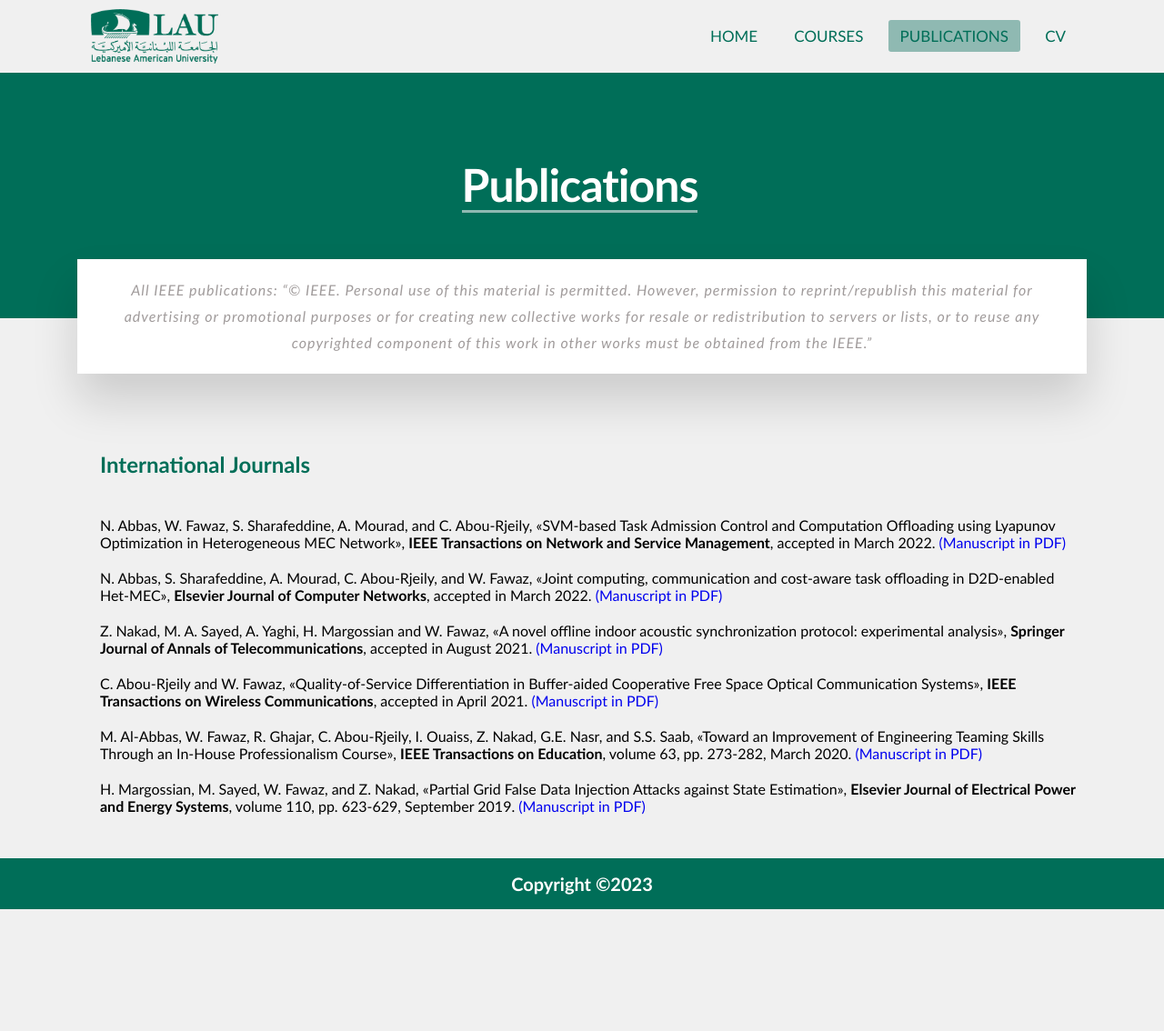
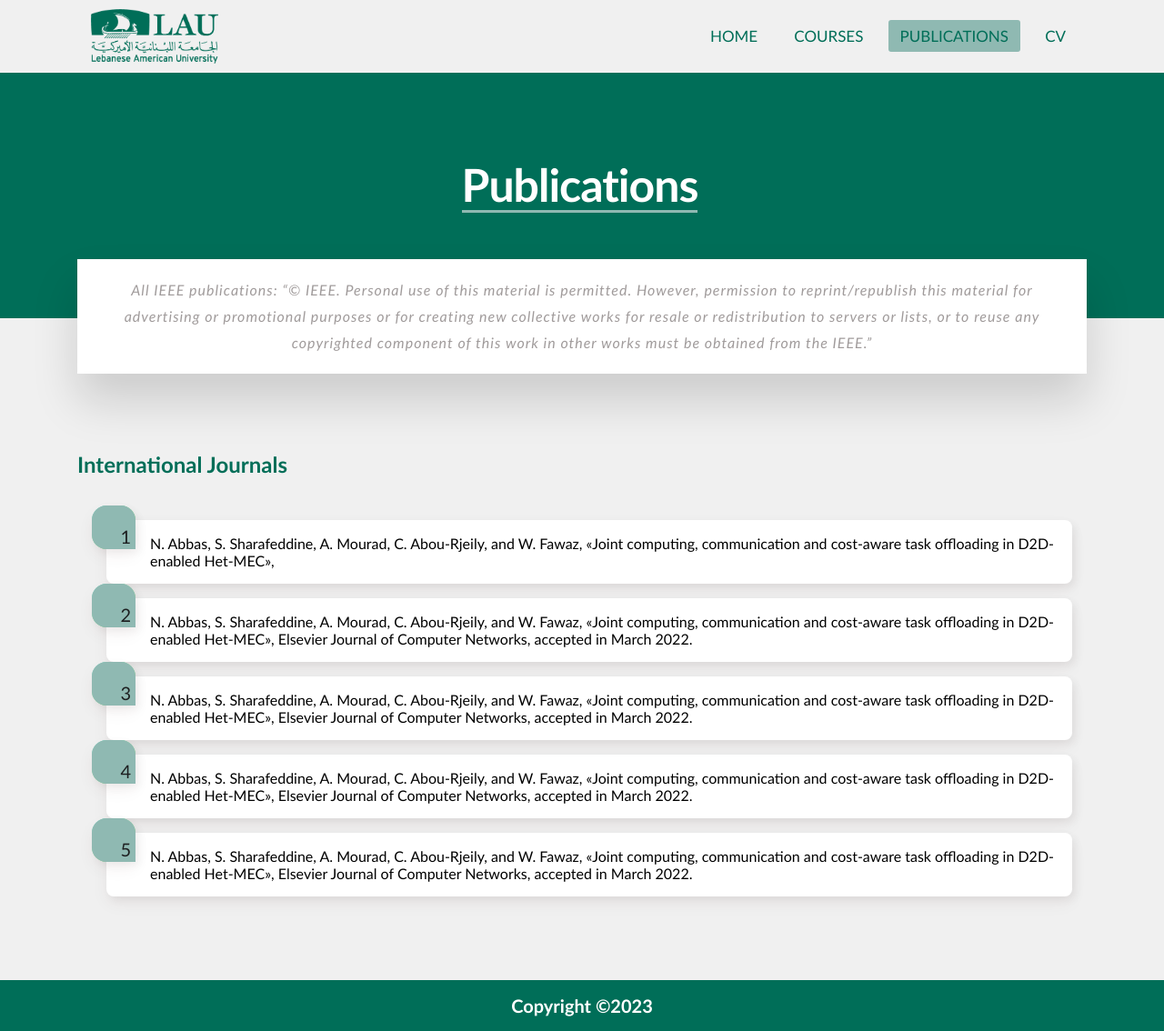
Before and after one commit to salimelliye/coursehive, a Django app: page /publications in a window 1280 px wide. Shown: the whole page at 91% size. Before the commit the page ends 1000 px from the top, so only its background shows below. Run offline with Django 4.2, Linux system fonts and the light colour scheme; some libraries are stand-ins or nearby versions.

Commit message:
Publications page done

```diff
--- a/dsweb/frontend/templates/publications.html
+++ b/dsweb/frontend/templates/publications.html
@@ -71,50 +71,23 @@
       </section>
 
       <section style="background-size: cover;  ">
-        <div class="container" style="background-size: cover;">
-            <h2 class="biographytitle" style="padding-left:0px; padding-bottom:40px;">International Journals</h2>
+        <div class="container" style="background-size: cover; padding-left: 15px;">
+            <h2 class="biographytitle" style="padding-left:0px;">International Journals</h2>
 
-            <ol>
-                <li>
-                <p>
-            N. Abbas, W. Fawaz, S. Sharafeddine, A. Mourad, and C. Abou-Rjeily,
-            «SVM-based Task Admission Control and Computation Offloading using Lyapunov Optimization in Heterogeneous MEC Network»,
-            <b>IEEE Transactions on Network and Service Management</b>, accepted in March 2022.
-                    <a href="https://ieeexplore.ieee.org/document/9733907">(Manuscript in PDF)</a>
-            </p></li>
-                <li><p>
-
-            N. Abbas, S. Sharafeddine, A. Mourad, C. Abou-Rjeily, and W. Fawaz,
-            «Joint computing, communication and cost-aware task offloading in D2D-enabled Het-MEC»,
-            <b>Elsevier Journal of Computer Networks</b>, accepted in March 2022.
-                    <a href="https://authors.elsevier.com/c/1erZ34xsUs3yjE">(Manuscript in PDF)</a>
-            </p></li>
-                <li><p>
-            Z. Nakad, M. A. Sayed, A. Yaghi, H. Margossian and W. Fawaz,
-            «A novel offline indoor acoustic synchronization protocol: experimental analysis»,
-            <b>Springer Journal of Annals of Telecommunications</b>, accepted in August 2021.
-                    <a href="https://rdcu.be/cu5W8">(Manuscript in PDF)</a>
-            </p></li>
-                <li><p>
-            C. Abou-Rjeily and W. Fawaz,
-            «Quality-of-Service Differentiation in Buffer-aided Cooperative Free Space Optical Communication Systems»,
-            <b>IEEE Transactions on Wireless Communications</b>, accepted in April 2021.
-                    <a href="https://ieeexplore.ieee.org/document/9404873">(Manuscript in PDF)</a>
-            </p></li>
-                <li><p>
-            M. Al-Abbas, W. Fawaz, R. Ghajar, C. Abou-Rjeily, I. Ouaiss, Z. Nakad, G.E. Nasr, and S.S. Saab,
-            «Toward an Improvement of Engineering Teaming Skills Through an In-House Professionalism Course»,
-            <b> IEEE Transactions on Education</b>, volume 63, pp. 273-282, March 2020.
-            <a href="./PUBs/ToEMarch2020.pdf">(Manuscript in PDF)</a>
-            </p></li>
-            <li><p>
-            H. Margossian, M. Sayed, W. Fawaz, and Z. Nakad,
-            «Partial Grid False Data Injection Attacks against State Estimation»,
-            <b> Elsevier Journal of Electrical Power and Energy Systems</b>, volume 110, pp. 623-629, September 2019.
-            <a href="./PUBs/EPESSept2019.pdf">(Manuscript in PDF)</a>
-            </p></li>
-
-
+            <main>
+              <ol class="gradient-list">
+                <li>N. Abbas, S. Sharafeddine, A. Mourad, C. Abou-Rjeily, and W. Fawaz, «Joint computing, communication and cost-aware task offloading in D2D-enabled Het-MEC»,
+                </li>
+                <li>N. Abbas, S. Sharafeddine, A. Mourad, C. Abou-Rjeily, and W. Fawaz, «Joint computing, communication and cost-aware task offloading in D2D-enabled Het-MEC», Elsevier Journal of Computer Networks, accepted in March 2022.
+                </li>
+                <li>N. Abbas, S. Sharafeddine, A. Mourad, C. Abou-Rjeily, and W. Fawaz, «Joint computing, communication and cost-aware task offloading in D2D-enabled Het-MEC», Elsevier Journal of Computer Networks, accepted in March 2022.
+                </li>
+                <li>N. Abbas, S. Sharafeddine, A. Mourad, C. Abou-Rjeily, and W. Fawaz, «Joint computing, communication and cost-aware task offloading in D2D-enabled Het-MEC», Elsevier Journal of Computer Networks, accepted in March 2022.
+                </li>
+                <li>N. Abbas, S. Sharafeddine, A. Mourad, C. Abou-Rjeily, and W. Fawaz, «Joint computing, communication and cost-aware task offloading in D2D-enabled Het-MEC», Elsevier Journal of Computer Networks, accepted in March 2022.
+                </li>
+              </ol>
+            </main>
      </div>
      </section>
 
--- a/dsweb/static/css/style.css
+++ b/dsweb/static/css/style.css
@@ -1,3 +1,7 @@
+html{
+  scroll-behavior: smooth;
+}
+
 *{
   padding: 0;
   margin: 0;
@@ -901,3 +905,57 @@
 .hide {
   display: none;
 }
+
+
+
+ol.gradient-list > li, ol.gradient-list > li::before {
+  box-shadow: 0.25rem 0.25rem 0.6rem rgba(0, 0, 0, 0.05), 0 0.5rem 1.125rem rgba(75, 0, 0, 0.05);
+}
+
+*, *:before, *:after {
+  box-sizing: border-box;
+}
+
+
+main {
+  display: block;
+  margin: 0 auto;
+  padding: 1rem;
+}
+ol.gradient-list {
+  counter-reset: gradient-counter;
+  list-style: none;
+  margin: 1.75rem 0;
+  padding-left: 1rem;
+}
+ol.gradient-list > li {
+  background: white;
+  border-radius: 0 0.5rem 0.5rem 0.5rem;
+  counter-increment: gradient-counter;
+  margin-top: 1rem;
+  min-height: 3rem;
+  padding: 1rem 1rem 1rem 3rem;
+  position: relative;
+}
+ol.gradient-list > li::before, ol.gradient-list > li::after {
+  background: linear-gradient(135deg, #83e4e2 0%, #a2ed56 100%);
+  border-radius: 1rem 1rem 0 1rem;
+  content: '';
+  height: 3rem;
+  left: -1rem;
+  overflow: hidden;
+  position: absolute;
+  top: -1rem;
+  width: 3rem;
+}
+ol.gradient-list > li::before {
+  align-items: flex-end;
+  content: counter(gradient-counter);
+  color: #1d1f20;
+  display: flex;
+  font-size: 20px;
+  justify-content: flex-end;
+  padding: 0.125em 0.25em;
+  z-index: 1;
+  background:#8FB9B2;
+}
```
Also changed, not shown: dsweb/db.sqlite3, 2 other files.
